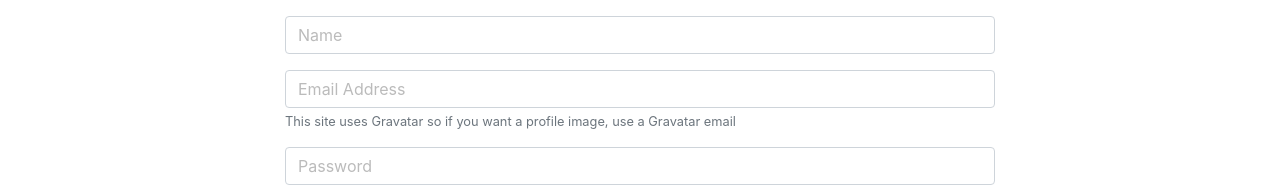
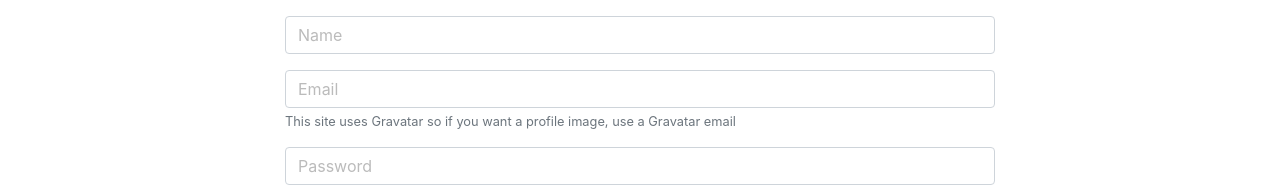
Before and after one commit to amit-dhakad/devconnector, a React (Create React App) app in the folder client/: page /register in a window 1280 px wide. Shown: the part 185-372 px from the top of the page. Built offline with nearby package versions, Linux system fonts and the light colour scheme.

Commit message:
added common text field in login and register component

```diff
--- a/client/src/components/auth/Login.js
+++ b/client/src/components/auth/Login.js
@@ -1,8 +1,8 @@
-import classnames from 'classnames';
 import PropTypes from 'prop-types';
 import React, { Component } from 'react';
 import { connect } from 'react-redux';
 import { loginUser } from '../../actions/authActions';
+import TextFieldGroup from '../common/TextFieldGroup';
 class Login extends Component {
   constructor() {
     super();
@@ -54,36 +54,24 @@
                 Sign in to your DevConnector account
               </p>
               <form onSubmit={this.onSubmit}>
-                <div className="form-group">
-                  <input
-                    type="email"
-                    className={classnames('form-control form control-lg', {
-                      'is-invalid': errors.email,
-                    })}
+                <TextFieldGroup
                   placeholder="Email Address"
                   name="email"
+                  type="email"
                   value={this.state.email}
                   onChange={this.onChange}
+                  error={errors.email}
                 />
-                  {errors.email && (
-                    <div className="invalid-feedback"> {errors.email} </div>
-                  )}
-                </div>
-                <div className="form-group">
-                  <input
-                    type="password"
-                    className={classnames('form-control form control-lg', {
-                      'is-invalid': errors.password,
-                    })}
+
+                <TextFieldGroup
                   placeholder="Password"
                   name="password"
+                  type="password"
                   value={this.state.password}
                   onChange={this.onChange}
+                  error={errors.password}
                 />
-                  {errors.password && (
-                    <div className="invalid-feedback"> {errors.password} </div>
-                  )}
-                </div>
+
                 <input type="submit" className="btn btn-info btn-block mt-4" />
               </form>
             </div>
--- a/client/src/components/auth/Register.js
+++ b/client/src/components/auth/Register.js
@@ -1,9 +1,9 @@
-import classnames from 'classnames';
 import PropTypes from 'prop-types';
 import React, { Component } from 'react';
 import { connect } from 'react-redux';
 import { withRouter } from 'react-router-dom';
 import { registerUser } from '../../actions/authActions';
+import TextFieldGroup from '../common/TextFieldGroup';
 class Register extends Component {
   constructor() {
     super();
@@ -56,70 +56,41 @@
                 Create your DevConnector account
               </p>
               <form noValidate onSubmit={this.onSubmit}>
-                <div className="form-group">
-                  <input
-                    type="text"
-                    className={classnames('form-control form control-lg', {
-                      'is-invalid': errors.name,
-                    })}
+                <TextFieldGroup
                   placeholder="Name"
                   name="name"
                   value={this.state.name}
                   onChange={this.onChange}
+                  error={errors.name}
                 />
-                  {errors.name && (
-                    <div className="invalid-feedback"> {errors.name} </div>
-                  )}
-                </div>
-                <div className="form-group">
-                  <input
+
+                <TextFieldGroup
+                  placeholder="Email"
+                  name="email"
                   type="email"
-                    className={classnames('form-control form control-lg', {
-                      'is-invalid': errors.email,
-                    })}
-                    placeholder="Email Address"
                   value={this.state.email}
                   onChange={this.onChange}
-                    name="email"
+                  error={errors.email}
+                  info="This site uses Gravatar so if you want a profile image, use a Gravatar email"
                 />
-                  {errors.email && (
-                    <div className="invalid-feedback"> {errors.email} </div>
-                  )}
-                  <small className="form-text text-muted">
-                    This site uses Gravatar so if you want a profile image, use
-                    a Gravatar email
-                  </small>
-                </div>
-                <div className="form-group">
-                  <input
+
+                <TextFieldGroup
+                  placeholder="Password"
+                  name="password"
                   type="password"
-                    className={classnames('form-control form control-lg', {
-                      'is-invalid': errors.password,
-                    })}
-                    placeholder="Password"
                   value={this.state.password}
                   onChange={this.onChange}
-                    name="password"
+                  error={errors.password}
                 />
-                  {errors.password && (
-                    <div className="invalid-feedback"> {errors.password} </div>
-                  )}
-                </div>
-                <div className="form-group">
-                  <input
+
+                <TextFieldGroup
+                  placeholder="Confirm Password"
+                  name="password2"
                   type="password"
-                    className={classnames('form-control form control-lg', {
-                      'is-invalid': errors.password2,
-                    })}
-                    placeholder="Confirm Password"
                   value={this.state.password2}
                   onChange={this.onChange}
-                    name="password2"
+                  error={errors.password2}
                 />
-                  {errors.password2 && (
-                    <div className="invalid-feedback"> {errors.password2} </div>
-                  )}
-                </div>
                 <input type="submit" className="btn btn-info btn-block mt-4" />
               </form>
             </div>
--- /dev/null
+++ b/client/src/components/common/TextFieldGroup.js
@@ -0,0 +1,48 @@
+import classnames from 'classnames';
+import PropTypes from 'prop-types';
+import React from 'react';
+const TextFieldGroup = ({
+  name,
+  placeholder,
+  value,
+  label,
+  error,
+  info,
+  type,
+  onChange,
+  disabled,
+}) => {
+  return (
+    <div className="form-group">
+      <input
+        type={type}
+        className={classnames('form-control form control-lg', {
+          'is-invalid': error,
+        })}
+        placeholder={placeholder}
+        value={value}
+        onChange={onChange}
+        name={name}
+        disabled={disabled}
+      />
+      {info && <small className="form-text text-muted">{info}</small>}
+      {error && <div className="invalid-feedback"> {error} </div>}
+    </div>
+  );
+};
+
+TextFieldGroup.propTypes = {
+  name: PropTypes.string.isRequired,
+  placeholder: PropTypes.string,
+  value: PropTypes.string.isRequired,
+  info: PropTypes.string,
+  error: PropTypes.string,
+  type: PropTypes.string.isRequired,
+  onChange: PropTypes.string.isRequired,
+  disabled: PropTypes.string,
+};
+
+TextFieldGroup.defaultsProps = {
+  type: 'text',
+};
+export default TextFieldGroup;
```
Lines whose indentation alone changed are shown as unchanged.
